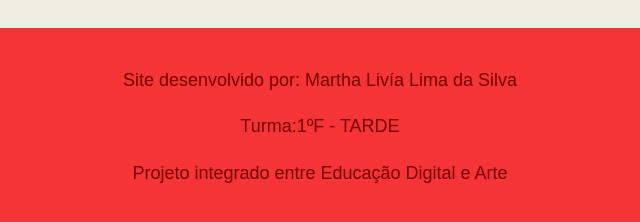
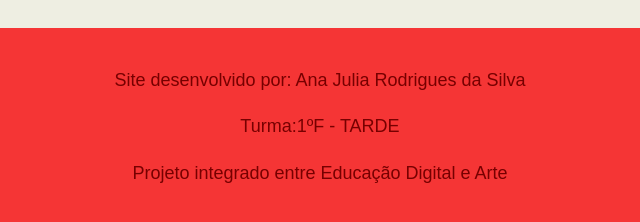
Before and after one commit to rodriguessilvaana2201-ui/arteparanaense, a plain HTML site: page index.html in a window 1280 px wide. Shown: the part 3800-4022 px from the top of the page, 320-960 px from the left. Drawn offline with Linux system fonts and the light colour scheme.

Commit message:
atualizei meu site

```diff
--- a/index.html
+++ b/index.html
@@ -148,7 +148,7 @@
     </main>
 
     <footer>
-      <p>Site desenvolvido por: Martha Livía Lima da Silva</p>
+      <p>Site desenvolvido por: Ana Julia Rodrigues da Silva </p>
       <p>Turma:1ºF - TARDE</p>
       <p>Projeto integrado entre Educação Digital e Arte</p>
     </footer>
```
